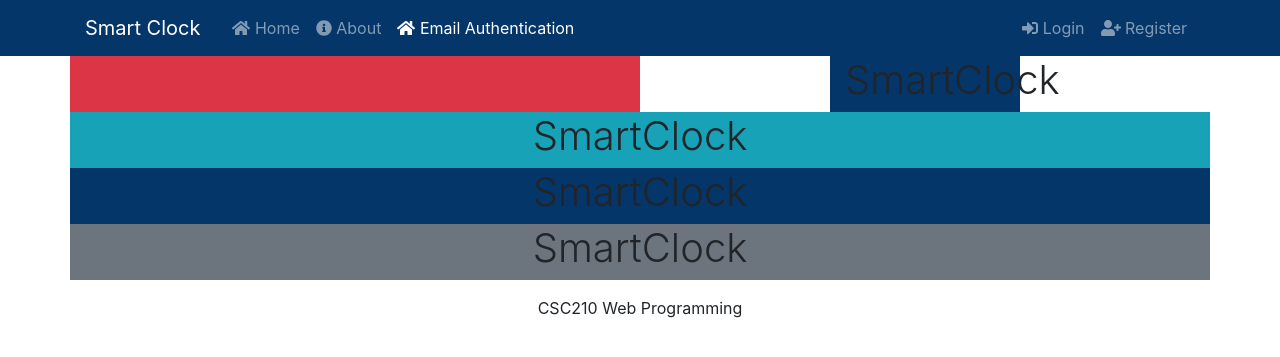
After one commit to o0BB0o/csc210-smartclock, a Flask app: page /email_auth in a window 1280 px wide. The commit adds this page. Shown: the top 357 px of the page. Run offline with Flask 2, Linux system fonts and the light colour scheme; some libraries are stand-ins or nearby versions.

Commit message:
initial something

```diff
--- a/smartclock/routes.py
+++ b/smartclock/routes.py
@@ -11,6 +11,9 @@ from flask_login import login_user, logout_user, login_required, current_user
 def home():
     return render_template('public/home.html')
 
+@app.route("/email_auth")
+def email_auth():
+     return render_template('auth/email_auth.html')
 
 @app.route("/about")
 def about():
--- /dev/null
+++ b/smartclock/static/auth/css/email_auth.css
@@ -0,0 +1,7 @@
+#email {
+    text-align: center;
+    background: black;
+    color: white;
+    font-family: sans-serif;
+    font-size: 1.3rem;
+}
--- /dev/null
+++ b/smartclock/templates/auth/email_auth.html
@@ -0,0 +1,29 @@
+
+
+{% extends "public/base.html" %}
+
+{% block more_css %}
+   <link rel="stylesheet" type="text/css" href="{{ url_for('static', filename='auth/css/email_auth.css') }}">
+{% endblock %}
+
+{% block content %}
+<main class="container text-center">
+   <div class="row">
+       <div class="col-6 bg-danger"> </div>
+      <div class="col-2 mx-auto bg-cool">
+         <h1 class="font-weight-light">SmartClock</h1>
+      </div>
+   </div>
+<div class="row">
+    <div class="col-md-2 col-lg-12 bg-info">
+     <h1 class="font-weight-light">SmartClock</h1>
+    </div>
+      <div class="col-md-4 col-lg-12 bg-cool">
+         <h1 class="font-weight-light">SmartClock</h1>
+      </div>
+    <div class="col-md-6 col-lg-12 bg-secondary">
+     <h1 class="font-weight-light">SmartClock</h1>
+    </div>
+</div>
+</main>
+{% endblock %}
--- a/smartclock/templates/public/about.html
+++ b/smartclock/templates/public/about.html
@@ -1,11 +1,15 @@
 {% extends "public/base.html" %}
+
+{% block more_css %}
+   <link rel="stylesheet" type="text/css" href="{{ url_for('static', filename='public/css/about.css') }}">
+{% endblock %}
 
 {% block content %}
 <main class="container text-center">
    <div class="row">
       <div class="col-12 p-5">
          <h1 class="font-weight-light">SmartClock</h1>
-         <p> This page is developed by Islomzhan, Moustafa, Dan, Yifan and Sophia </p>
+         <p> This page is developed by Islomzhan, Moustafa, Dan, Yifan and Sofia </p>
       </div>
    </div>
 </main>
--- a/smartclock/templates/public/base.html
+++ b/smartclock/templates/public/base.html
@@ -33,6 +33,7 @@
                   <div class="navbar-nav mr-auto">
                      <a class="nav-item nav-link" href="{{ url_for('home') }}"><i class="fas fa-home"></i> Home</a>
                      <a class="nav-item nav-link" href="{{ url_for('about') }}"><i class="fas fa-info-circle"></i> About</a>
+                      <a class="nav-item nav-link" href="{{ url_for('email_auth') }}"><i class="fas fa-home"></i> Email Authentication</a>
                   </div>
                   {% if current_user.is_authenticated %}
                   <div class="nav navbar-nav ml-auto">
```
Also changed, not shown: smartclock/templates/email_authentication.html (deleted, +0 -10 lines), smartclock/static/public/css/about.css (added).
